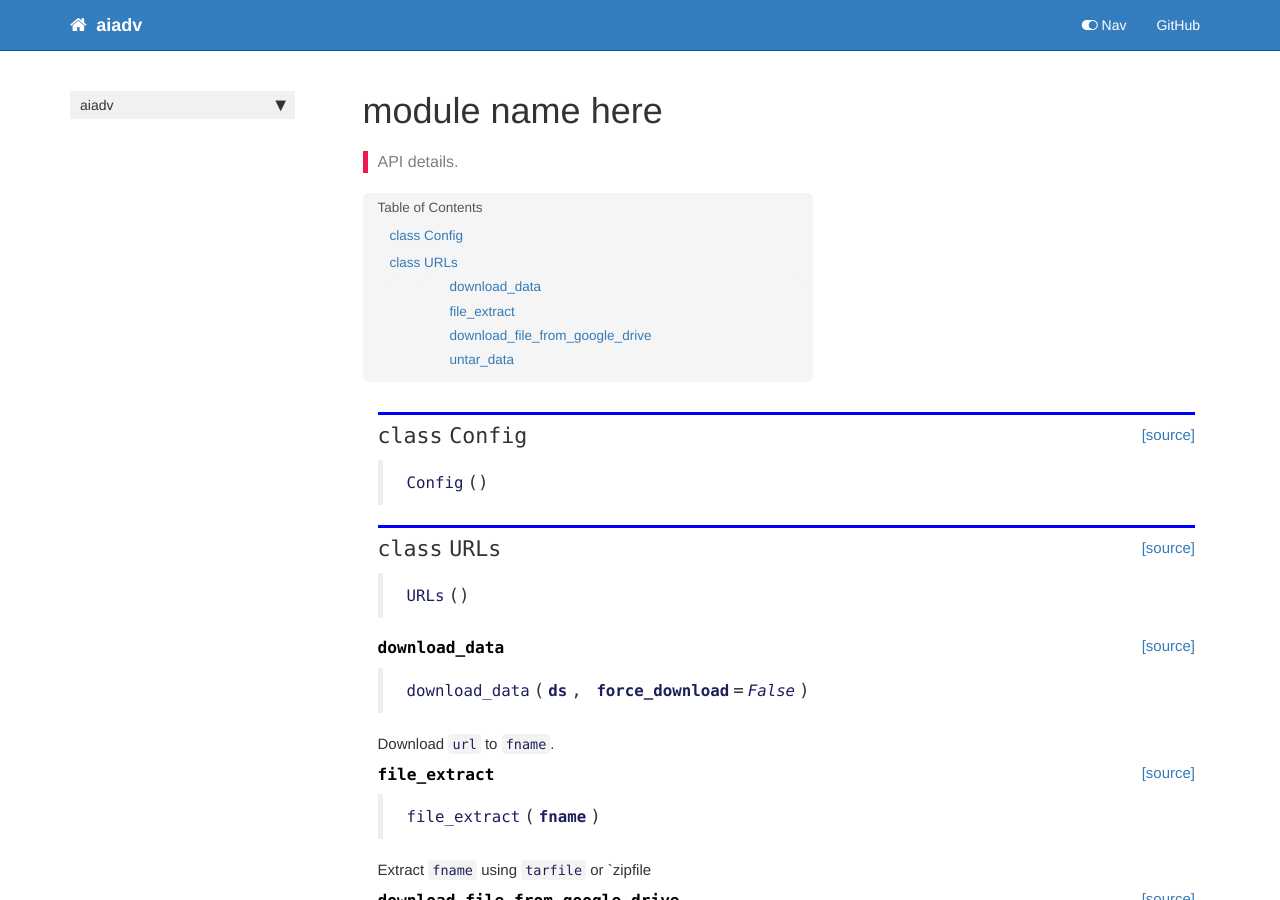
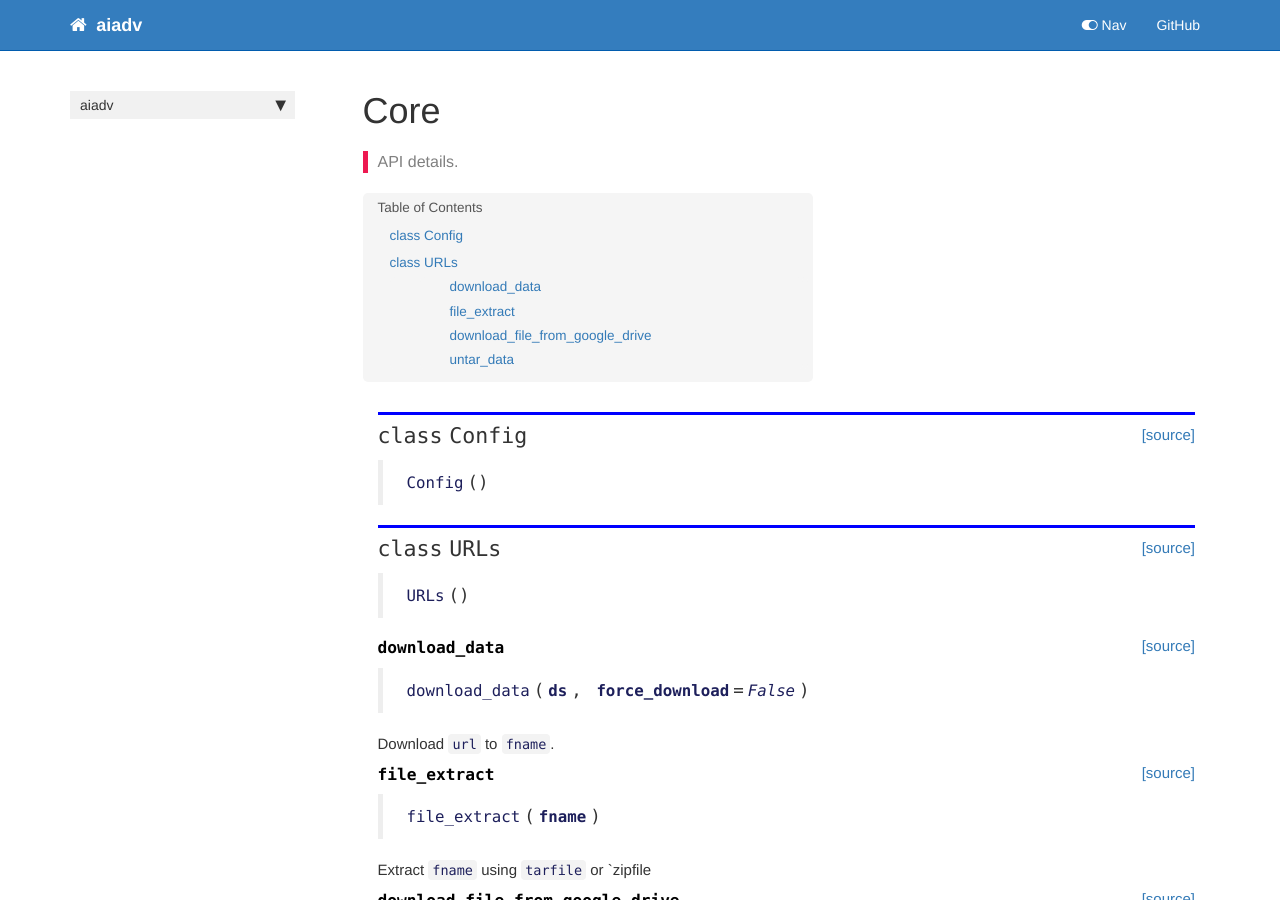
Before and after one commit to Ai-Adventures/aiadv, a Jekyll site: the page built from docs/core.html, in a window 1280 px wide and 900 px high. Built offline with Jekyll 4.4.1, drawn with Linux system fonts in a browser that asks for light colours; nearby versions of some CDN libraries; comment, search, counter and statistics services are not loaded.

```diff
--- a/aiadv/__init__.py
+++ b/aiadv/__init__.py
@@ -1 +1 @@
-__version__ = "0.0.1"
+__version__ = "0.0.2"
--- a/aiadv/core.py
+++ b/aiadv/core.py
@@ -30,7 +30,7 @@ class URLs:
 
     def path(ds=None):
         fname = ds['fname']
-        path = Config.config_path/fname
+        path = Config().config_path/fname
         return path
 
     def stem(path):
--- a/docs/_data/sidebars/home_sidebar.yml
+++ b/docs/_data/sidebars/home_sidebar.yml
@@ -10,7 +10,7 @@ entries:
       title: Overview
       url: /
     - output: web,pdf
-      title: module name here
+      title: Core
       url: /core
     output: web
     title: aiadv
--- a/docs/core.html
+++ b/docs/core.html
@@ -1,6 +1,6 @@
 ---
 
-title: module name here
+title: Core
 
 keywords: fastai
 sidebar: home_sidebar
@@ -39,7 +39,7 @@ description: "API details."
 
 
 <div class="output_markdown rendered_html output_subarea ">
-<h2 id="Config" class="doc_header"><code>class</code> <code>Config</code><a href="https://github.com/fastai/nbdev_template/tree/master/nbdev_template/core.py#L14" class="source_link" style="float:right">[source]</a></h2><blockquote><p><code>Config</code>()</p>
+<h2 id="Config" class="doc_header"><code>class</code> <code>Config</code><a href="https://github.com/ai-adventures/aiadv/tree/master/aiadv/core.py#L14" class="source_link" style="float:right">[source]</a></h2><blockquote><p><code>Config</code>()</p>
 </blockquote>
 
 </div>
@@ -62,7 +62,7 @@ description: "API details."
 
 
 <div class="output_markdown rendered_html output_subarea ">
-<h2 id="URLs" class="doc_header"><code>class</code> <code>URLs</code><a href="https://github.com/fastai/nbdev_template/tree/master/nbdev_template/core.py#L20" class="source_link" style="float:right">[source]</a></h2><blockquote><p><code>URLs</code>()</p>
+<h2 id="URLs" class="doc_header"><code>class</code> <code>URLs</code><a href="https://github.com/ai-adventures/aiadv/tree/master/aiadv/core.py#L20" class="source_link" style="float:right">[source]</a></h2><blockquote><p><code>URLs</code>()</p>
 </blockquote>
 
 </div>
@@ -85,7 +85,7 @@ description: "API details."
 
 
 <div class="output_markdown rendered_html output_subarea ">
-<h4 id="download_data" class="doc_header"><code>download_data</code><a href="https://github.com/fastai/nbdev_template/tree/master/nbdev_template/core.py#L43" class="source_link" style="float:right">[source]</a></h4><blockquote><p><code>download_data</code>(<strong><code>ds</code></strong>, <strong><code>force_download</code></strong>=<em><code>False</code></em>)</p>
+<h4 id="download_data" class="doc_header"><code>download_data</code><a href="https://github.com/ai-adventures/aiadv/tree/master/aiadv/core.py#L43" class="source_link" style="float:right">[source]</a></h4><blockquote><p><code>download_data</code>(<strong><code>ds</code></strong>, <strong><code>force_download</code></strong>=<em><code>False</code></em>)</p>
 </blockquote>
 <p>Download <code>url</code> to <code>fname</code>.</p>
 
@@ -109,7 +109,7 @@ description: "API details."
 
 
 <div class="output_markdown rendered_html output_subarea ">
-<h4 id="file_extract" class="doc_header"><code>file_extract</code><a href="https://github.com/fastai/nbdev_template/tree/master/nbdev_template/core.py#L52" class="source_link" style="float:right">[source]</a></h4><blockquote><p><code>file_extract</code>(<strong><code>fname</code></strong>)</p>
+<h4 id="file_extract" class="doc_header"><code>file_extract</code><a href="https://github.com/ai-adventures/aiadv/tree/master/aiadv/core.py#L52" class="source_link" style="float:right">[source]</a></h4><blockquote><p><code>file_extract</code>(<strong><code>fname</code></strong>)</p>
 </blockquote>
 <p>Extract <code>fname</code> using <code>tarfile</code> or `zipfile</p>
 
@@ -133,7 +133,7 @@ description: "API details."
 
 
 <div class="output_markdown rendered_html output_subarea ">
-<h4 id="download_file_from_google_drive" class="doc_header"><code>download_file_from_google_drive</code><a href="https://github.com/fastai/nbdev_template/tree/master/nbdev_template/core.py#L73" class="source_link" style="float:right">[source]</a></h4><blockquote><p><code>download_file_from_google_drive</code>(<strong><code>id</code></strong>, <strong><code>dest</code></strong>, <strong><code>overwrite</code></strong>=<em><code>False</code></em>)</p>
+<h4 id="download_file_from_google_drive" class="doc_header"><code>download_file_from_google_drive</code><a href="https://github.com/ai-adventures/aiadv/tree/master/aiadv/core.py#L73" class="source_link" style="float:right">[source]</a></h4><blockquote><p><code>download_file_from_google_drive</code>(<strong><code>id</code></strong>, <strong><code>dest</code></strong>, <strong><code>overwrite</code></strong>=<em><code>False</code></em>)</p>
 </blockquote>
 <p>Download <code>url</code> to <code>dest</code> unless it exists and not <code>overwrite</code></p>
 
@@ -157,7 +157,7 @@ description: "API details."
 
 
 <div class="output_markdown rendered_html output_subarea ">
-<h4 id="untar_data" class="doc_header"><code>untar_data</code><a href="https://github.com/fastai/nbdev_template/tree/master/nbdev_template/core.py#L112" class="source_link" style="float:right">[source]</a></h4><blockquote><p><code>untar_data</code>(<strong><code>ds</code></strong>, <strong><code>force_download</code></strong>=<em><code>False</code></em>, <strong><code>extract_func</code></strong>=<em><code>'file_extract'</code></em>)</p>
+<h4 id="untar_data" class="doc_header"><code>untar_data</code><a href="https://github.com/ai-adventures/aiadv/tree/master/aiadv/core.py#L112" class="source_link" style="float:right">[source]</a></h4><blockquote><p><code>untar_data</code>(<strong><code>ds</code></strong>, <strong><code>force_download</code></strong>=<em><code>False</code></em>, <strong><code>extract_func</code></strong>=<em><code>'file_extract'</code></em>)</p>
 </blockquote>
 
 </div>
--- a/docs/sidebar.json
+++ b/docs/sidebar.json
@@ -1,6 +1,6 @@
 {
   "aiadv": {
     "Overview": "/",
-    "module name here": "/core"
+    "Core": "/core"
   }
 }
```
Also changed, not shown: docs/index.html (+2 -9 lines), 1 other file.
